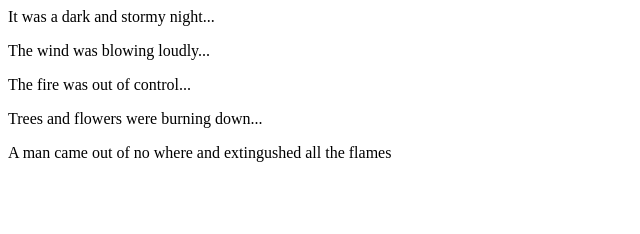
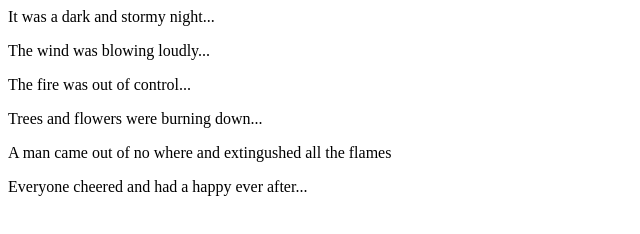
Before and after one commit to Brendonejm/fireside-story, a plain HTML site: page index.html in a window 1280 px wide. Shown: the whole page, without its empty margins (0-640 px from the left). Drawn offline with Linux system fonts and the light colour scheme.

Commit message:
added sixth line of story

```diff
--- a/index.html
+++ b/index.html
@@ -5,5 +5,6 @@
         <p> The fire was out of control...</p>
         <p> Trees and flowers were burning down...</p>
         <p> A man came out of no where and extingushed all the flames</p>
+        <p> Everyone cheered and had a happy ever after...</p>
     </body>
 </html>
```
